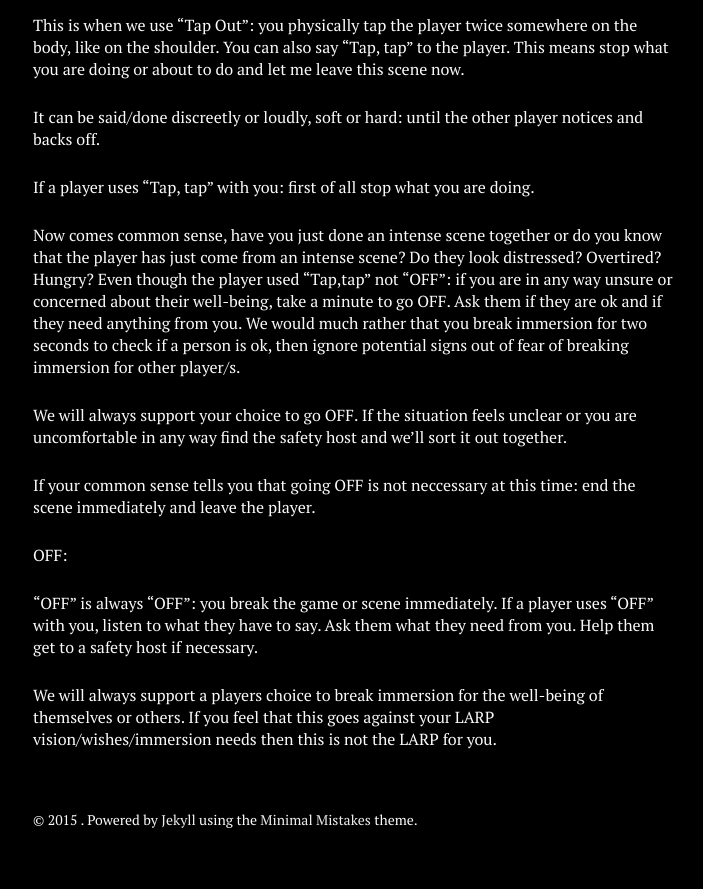
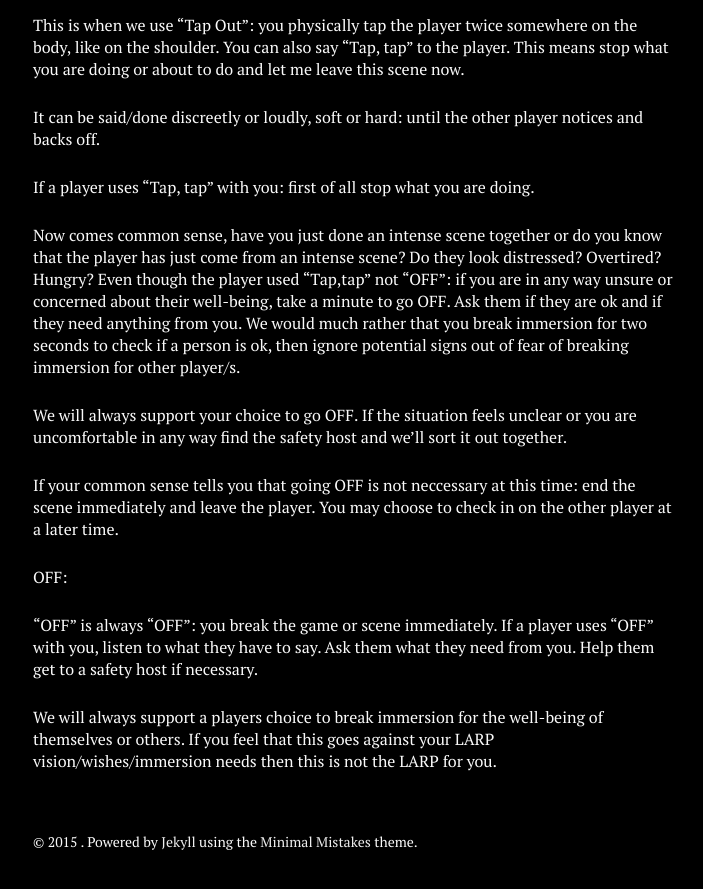
Before and after one commit to stanislavb/en.coven.nu, a Jekyll site: the page built from game-mechanics/index.md, in a window 1280 px wide and 900 px high, scrolled down 3209 px. Shown: the top 889 px of the window, without its empty margins (287-990 px from the left). Built offline with Jekyll 4.4.1, drawn with Linux system fonts in a browser that asks for light colours; nearby versions of some CDN libraries.

Commit message:
Update index.md

```diff
--- a/game-mechanics/index.md
+++ b/game-mechanics/index.md
@@ -93,7 +93,7 @@ Now comes common sense, have you just done an intense scene together or do you k
 
 We will always support your choice to go OFF. If the situation feels unclear or you are uncomfortable in any way find the safety host and we’ll sort it out together.
 
-If your common sense tells you that going OFF is not neccessary at this time: end the scene immediately and leave the player.
+If your common sense tells you that going OFF is not neccessary at this time: end the scene immediately and leave the player. You may choose to check in on the other player at a later time.
 
 OFF:
 
```
